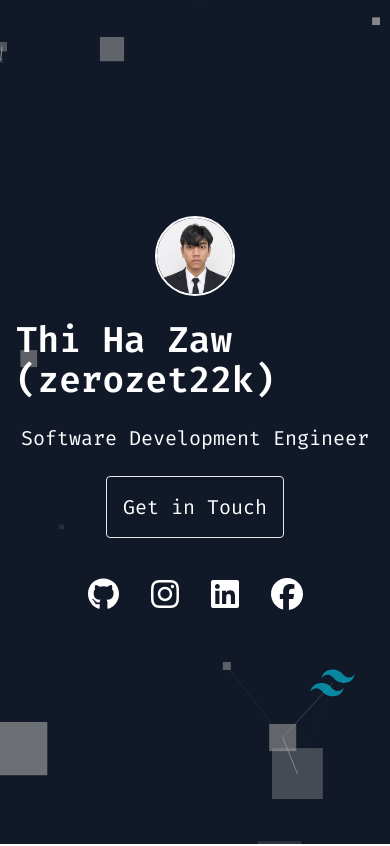
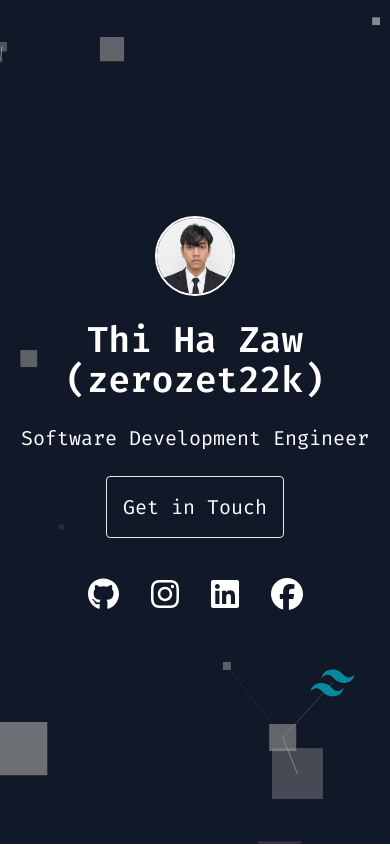
Before and after one commit to zerozet22k/my-cv, a Next.js app: page / in a window 390 px wide. Shown: the top 846 px of the page. Built offline with nearby package versions, Linux system fonts and the light colour scheme.

Commit message:
center typewriter name on mobile

```diff
--- a/src/components/Header.tsx
+++ b/src/components/Header.tsx
@@ -105,7 +105,9 @@ export function Header({ color, profile, social }: HeaderProps) {
             />
           )}
 
-          <h1 className="text-4xl md:text-5xl lg:text-6xl font-bold">{displayedName}</h1>
+          <h1 className="w-full text-center text-4xl font-bold md:w-auto md:text-5xl lg:text-6xl">
+            {displayedName}
+          </h1>
           <h2 className="text-xl md:text-2xl lg:text-3xl">{displayedTitle}</h2>
           <a
             href={`mailto:${profile.email}`}
```
